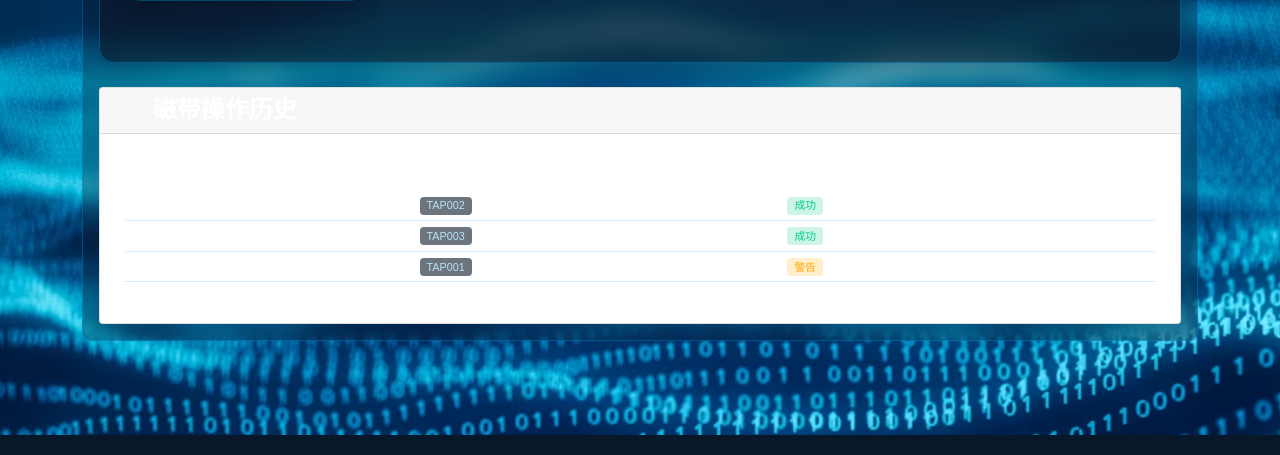
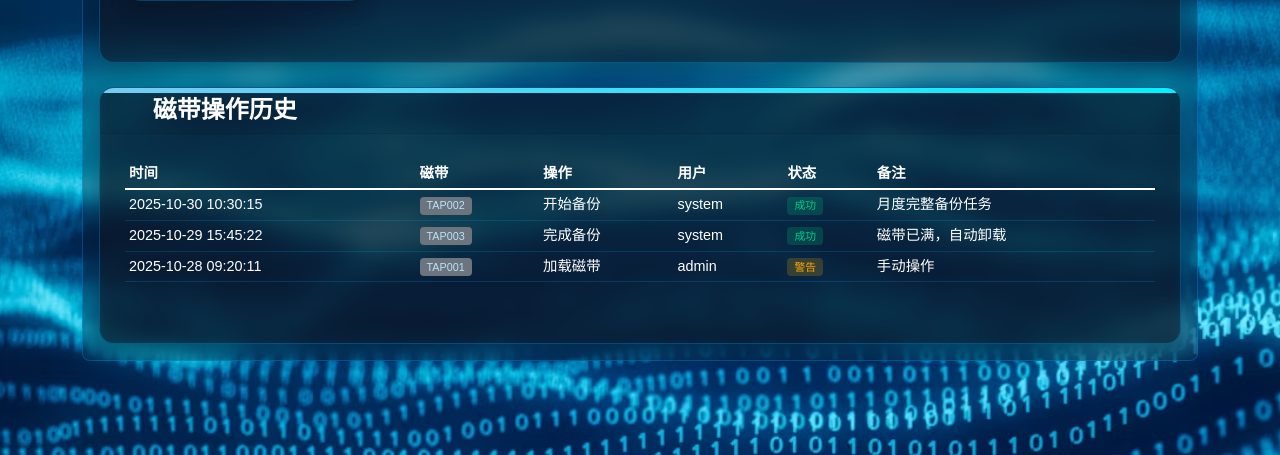
Before and after one commit to grigs28/TAF, a FastAPI app: page /tape in a window 1280 px wide. Shown: the part 828-1283 px from the top of the page. Run offline with FastAPI, Linux system fonts and the light colour scheme; parts of the project's set-up code (start-up, migrations or seed data) failed here and were passed over; some libraries are stand-ins or nearby versions; some web fonts are replaced.

Commit message:
淇鎭㈠鍜岀甯﹂〉闈㈤仐鐣欑殑card鏍峰紡

```diff
--- a/web/templates/recovery.html
+++ b/web/templates/recovery.html
@@ -253,7 +253,7 @@
                     </div>
 
                     <!-- 选中文件统计 -->
-                    <div class="mt-3 p-3 bg-light rounded">
+                    <div class="mt-3 p-3 service-card rounded">
                         <div class="row">
                             <div class="col-md-3">
                                 <strong>选中文件:</strong>
--- a/web/templates/tape.html
+++ b/web/templates/tape.html
@@ -377,7 +377,7 @@
     <!-- 磁带操作历史 -->
     <div class="row mt-4">
         <div class="col-12">
-            <div class="card">
+            <div class="service-card">
                 <div class="card-header">
                     <h5 class="card-title mb-0">
                         <i class="bi bi-clock-history me-2"></i>
```
